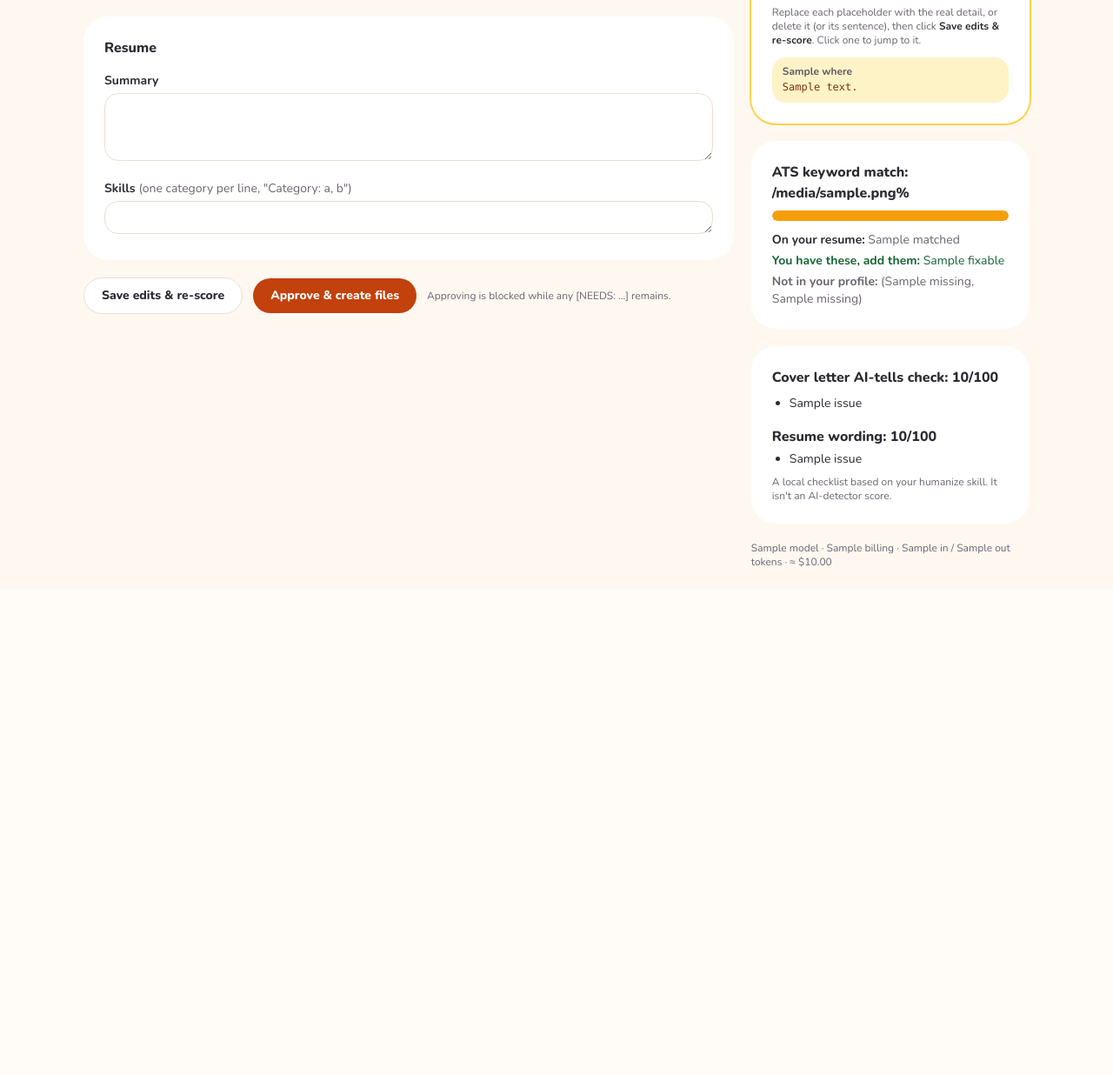
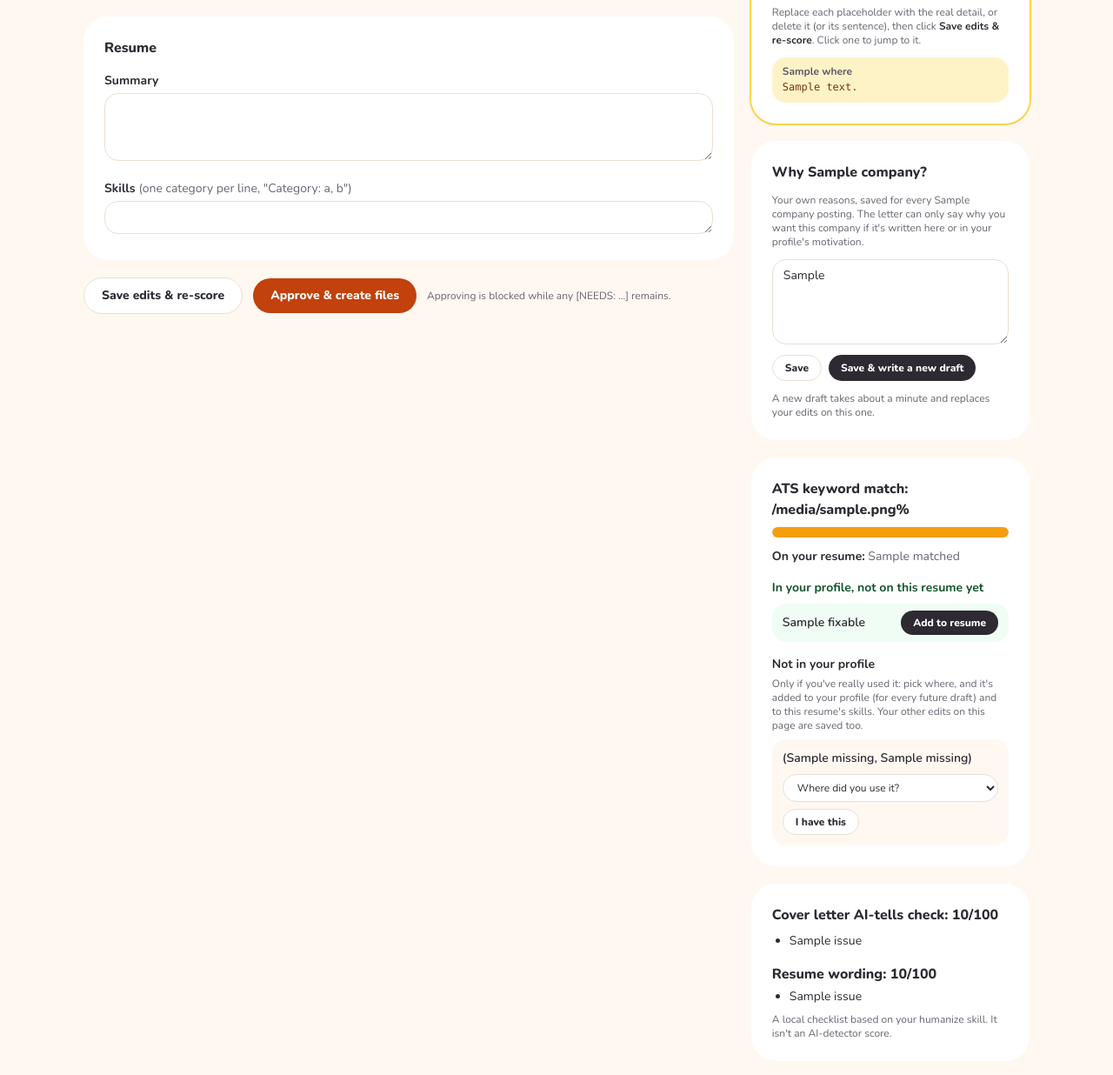
Before and after one commit to MichaelLauSheridan/jobapp, a FastAPI app: template app/templates/draft.html in a window 1280 px wide. Shown: the part 821-2057 px from the top of the page at 87% size. Before the commit the page ends 1473 px from the top, so only its background shows below. Run offline with FastAPI, Linux system fonts and the light colour scheme; the template is opened without the code that fills it: most values are stand-ins (such as "Sample title", 1, 10 or a date in 2020); some libraries are stand-ins or nearby versions.

Commit message:
Let users add ATS keywords and per-company reasons from the app
- "I have this" / "Add to resume" buttons on the draft's ATS card. New
  skills are recorded with where they were used in a git-ignored
  <profile>.added.local.yaml, so master.yaml is never rewritten.
- "Why <company>?" notes saved once per company and fed to cover-letter
  and outreach prompts as an allowed source of motivation.
- Paste a job description when the board didn't provide one; the fit
  score is recalculated.
- Draft page re-scores against the current profile on every view.
- Company name aliases now match whole-word prefixes (BMO Financial
  Group = BMO = Bank of Montreal; same for TD, RBC, CIBC, Scotiabank).

Co-Authored-By: Claude Opus 5.5 <noreply@anthropic.com>

```diff
--- a/app/db.py
+++ b/app/db.py
@@ -57,6 +57,13 @@ CREATE TABLE IF NOT EXISTS outreach (
     status TEXT NOT NULL,            -- running | ready | error | sent
     data TEXT, error TEXT, created_at TEXT NOT NULL, sent_at TEXT
 );
+-- Your own reasons for wanting to work at a company, reused for every posting there.
+CREATE TABLE IF NOT EXISTS company_notes (
+    company_norm TEXT PRIMARY KEY,
+    company TEXT NOT NULL,
+    why TEXT NOT NULL,
+    updated_at TEXT NOT NULL
+);
 """
 
 # Columns added after the first release (SQLite can't add them with CREATE TABLE IF NOT EXISTS).
--- a/app/main.py
+++ b/app/main.py
@@ -12,7 +12,7 @@ from fastapi import FastAPI, Form, HTTPException, Request
 from fastapi.responses import FileResponse, HTMLResponse, RedirectResponse
 from fastapi.templating import Jinja2Templates
 
-from . import db, drafting, home, pipeline, tracker
+from . import company, db, drafting, home, pipeline, tracker
 from .config import ROOT, load_config
 
 logging.basicConfig(level=logging.INFO, format="%(asctime)s %(levelname)s %(name)s: %(message)s")
@@ -106,9 +106,33 @@ def job_detail(request: Request, job_id: int):
     return templates.TemplateResponse(request, "job.html", {
         "job": job, "links": links, "reasons": json.loads(job["score_reasons"] or "[]"),
         "statuses": STATUSES, "labels": SOURCE_LABELS, "draft": drafting.latest(job_id),
-        "tailor_cfg": load_config().get("tailor", {}),
+        "tailor_cfg": load_config().get("tailor", {}), "company_why": company.get_why(job["company"]),
         "out": __import__("app.outreach", fromlist=["latest"]).latest(job_id),
         "searches": __import__("app.outreach", fromlist=["x"]).linkedin_searches(job["company"], job["title"])})
+
+
+@app.post("/job/{job_id}/company-why")
+def save_company_why(job_id: int, why: str = Form(""), back: str = Form("")):
+    with db.session() as c:
+        job = c.execute("SELECT company FROM jobs WHERE id=?", (job_id,)).fetchone()
+    company.set_why(job["company"], why)
+    return RedirectResponse(back or f"/job/{job_id}#why", status_code=303)
+
+
+@app.post("/job/{job_id}/description")
+def save_description(job_id: int, description: str = Form(...)):
+    """Paste a posting's text when the job board didn't provide one; the fit score is redone."""
+    from types import SimpleNamespace
+
+    from .scoring import score
+
+    with db.session() as c:
+        job = dict(c.execute("SELECT * FROM jobs WHERE id=?", (job_id,)).fetchone())
+        job["description"] = description.replace("\r\n", "\n").strip()
+        pts, why = score(SimpleNamespace(**{**job, "is_remote": bool(job["is_remote"])}), load_config())
+        c.execute("UPDATE jobs SET description=?, score=?, score_reasons=? WHERE id=?",
+                  (job["description"], pts, json.dumps(why), job_id))
+    return RedirectResponse(f"/job/{job_id}", status_code=303)
 
 
 @app.post("/job/{job_id}/tailor")
@@ -127,9 +151,13 @@ def view_draft(request: Request, job_id: int, msg: str = "", err: str = ""):
     if not job or not d:
         return RedirectResponse(f"/job/{job_id}", status_code=303)
     profile = load_profile()
+    if d["draft"]:   # re-score against today's profile, so skills you just added show up right away
+        from .tailor import score
+        d["scores"] = score(d["draft"], profile)
     return templates.TemplateResponse(request, "draft.html", {
         "job": job, "d": d, "entries": profile.entries, "msg": msg, "err": err,
         "needs": drafting.located_needs(d["draft"], profile.entries) if d["draft"] else [],
+        "company_why": company.get_why(job["company"]),
         "prefill": __import__("app.prefill", fromlist=["read_status"]).read_status(d["id"]),
         "file_names": [os.path.basename(f) for f in (d["files"] or [])]})
 
@@ -139,6 +167,10 @@ async def save_draft(request: Request, draft_id: int):
     form = dict(await request.form())
     job_id = int(form.pop("job_id"))
     action = form.pop("action", "save")
+    if "company_why" in form:   # the "Why this company" box is part of the same form
+        with db.session() as c:
+            job = c.execute("SELECT company FROM jobs WHERE id=?", (job_id,)).fetchone()
+        company.set_why(job["company"], form.pop("company_why"))
     drafting.apply_edits(draft_id, form)
     if action == "approve":
         try:
@@ -147,6 +179,46 @@ async def save_draft(request: Request, draft_id: int):
             return RedirectResponse(f"/job/{job_id}/draft?err={quote(str(e))}", status_code=303)
         return RedirectResponse(f"/job/{job_id}/draft?msg={quote('Files created.')}", status_code=303)
     return RedirectResponse(f"/job/{job_id}/draft?msg={quote('Saved and re-scored.')}", status_code=303)
+
+
+@app.post("/draft/{draft_id}/company-why")
+async def draft_company_why(request: Request, draft_id: int):
+    """Save 'Why this company' from the draft page (your other edits are saved too). With
+    redraft=1, start a new draft right away so the letter can use it."""
+    form = dict(await request.form())
+    job_id = int(form.pop("job_id"))
+    why = form.pop("company_why", "")
+    redraft = form.pop("redraft", "") == "1"
+    for k in [k for k in form if k.startswith("where_")] + ["action", "add_keyword"]:
+        form.pop(k, None)
+    drafting.apply_edits(draft_id, form)
+    with db.session() as c:
+        job = c.execute("SELECT company FROM jobs WHERE id=?", (job_id,)).fetchone()
+    company.set_why(job["company"], why)
+    if redraft:
+        drafting.start(job_id)
+        return RedirectResponse(f"/job/{job_id}/draft", status_code=303)
+    return RedirectResponse(f"/job/{job_id}/draft?msg={quote('Saved your reasons for ' + job['company'] + '.')}#why",
+                            status_code=303)
+
+
+@app.post("/draft/{draft_id}/keyword")
+async def draft_keyword(request: Request, draft_id: int):
+    """'I have this' / 'Add to resume' for an ATS keyword. The buttons live inside the draft form,
+    so your unsaved edits arrive too and are saved first."""
+    form = dict(await request.form())
+    job_id = int(form.pop("job_id"))
+    keyword = form.pop("add_keyword", "")
+    where = form.pop(f"where_{keyword}", "")
+    for k in [k for k in form if k.startswith("where_")]:
+        form.pop(k)
+    form.pop("action", None)
+    drafting.apply_edits(draft_id, form)
+    try:
+        msg = drafting.add_keyword(draft_id, keyword, where)
+    except ValueError as e:
+        return RedirectResponse(f"/job/{job_id}/draft?err={quote(str(e))}#ats", status_code=303)
+    return RedirectResponse(f"/job/{job_id}/draft?msg={quote(msg)}#ats", status_code=303)
 
 
 @app.get("/draft/{draft_id}/file/{name}")
--- a/app/outreach.py
+++ b/app/outreach.py
@@ -91,7 +91,9 @@ def _user_prompt(job: dict, kind: str) -> str:
         tailored = f"\nTAILORED SUMMARY USED FOR THIS JOB: {dr.get('summary', '')}\n"
     applied = (job.get("applied_at") or "")[:10]
     desc = (job.get("description") or "")[:3000]
+    from .company import prompt_block
     return (f"CANDIDATE PROFILE\n{p.as_prompt()}\n{tailored}\n"
+            f"{prompt_block(job['company'])}"
             f"JOB\nRole: {job['title']}\nCompany: {job['company']}\nLocation: {job.get('location') or ''}\n"
             f"Applied on: {applied or 'not yet'}\n\n{desc}\n\nWrite the {kind} messages now.")
 
--- a/app/tailor.py
+++ b/app/tailor.py
@@ -64,7 +64,8 @@ ABSOLUTE RULES (truthfulness)
 - This applies to the cover letter too, including "human texture": no invented anecdotes, feelings,
   preferences, habits or backstory ("nobody gave me a template", "the part I love most", "I've
   always been fascinated"). Reasons for wanting the role may only come from MOTIVATION in the
-  profile or from a factual link between the posting and the profile; otherwise use
+  profile, the CANDIDATE'S REASONS block for this company (when given), or a factual link between
+  the posting and the profile; otherwise use
   [NEEDS: why this role/company appeals to you].
 - Use absolute dates ("October 2026"), never relative ones ("last month"), since letters get reused.
 
@@ -99,7 +100,9 @@ def build_user(job: dict, profile: Profile) -> str:
     desc = (job.get("description") or "").strip()
     if len(desc) > 9000:
         desc = desc[:9000] + "\n[posting truncated]"
+    from .company import prompt_block
     return (f"CANDIDATE PROFILE\n{profile.as_prompt()}\n\n"
+            f"{prompt_block(job['company'])}"
             f"JOB POSTING\nRole: {job['title']}\nCompany: {job['company']}\n"
             f"Location: {job.get('location') or ''}\n\n{desc or '[No description captured]'}\n\n"
             "Return the JSON object described by the schema.")
--- a/app/templates/draft.html
+++ b/app/templates/draft.html
@@ -108,13 +108,54 @@
     </div>
     {% endif %}
 
-    <div class="card">
+    <div class="card flex flex-col gap-3" id="why">
+      <h3 class="section-title">Why {{ job.company }}?</h3>
+      <p class="text-xs muted">Your own reasons, saved for every {{ job.company }} posting. The letter can only say why you want
+        this company if it's written here or in your profile's motivation.</p>
+      <label class="sr-only" for="company-why">Why {{ job.company }}</label>
+      <textarea id="company-why" name="company_why" rows="4" class="text-sm"
+        placeholder="e.g. a team, product, value or person there that genuinely interests you, and why">{{ company_why }}</textarea>
+      <div class="flex flex-wrap gap-2">
+        <button formaction="/draft/{{ d.id }}/company-why" class="btn-ghost btn-sm">Save</button>
+        <button formaction="/draft/{{ d.id }}/company-why" name="redraft" value="1" class="btn-dark btn-sm">Save &amp; write a new draft</button>
+      </div>
+      <p class="text-xs muted">A new draft takes about a minute and replaces your edits on this one.</p>
+    </div>
+
+    <div class="card" id="ats">
       <h3 class="section-title">ATS keyword match: {{ sc.ats.coverage }}%</h3>
       <div class="mt-2 h-3 overflow-hidden rounded-full bg-sand"><div class="h-3 rounded-full {{ 'bg-green-600' if sc.ats.coverage>=70 else 'bg-amber-500' }}" style="width: {{ sc.ats.coverage }}%"></div></div>
       <p class="mt-3"><b>On your resume:</b> <span class="muted">{{ sc.ats.matched|join(', ') or '—' }}</span></p>
-      {% if sc.ats.fixable %}<p class="mt-1 text-green-800"><b>You have these, add them:</b> {{ sc.ats.fixable|join(', ') }}</p>{% endif %}
+
+      {% if sc.ats.fixable %}
+      <p class="mt-4 font-bold text-green-900">In your profile, not on this resume yet</p>
+      <ul class="mt-2 flex flex-col gap-2">{% for k in sc.ats.fixable %}
+        <li class="flex items-center justify-between gap-2 rounded-2xl bg-green-50 px-3 py-2">
+          <span class="font-semibold">{{ k }}</span>
+          <button formaction="/draft/{{ d.id }}/keyword" name="add_keyword" value="{{ k }}" class="btn-dark btn-sm">Add to resume</button></li>
+      {% endfor %}</ul>
+      {% endif %}
+
       {% set gaps = sc.ats.missing|reject('in', sc.ats.fixable)|list %}
-      {% if gaps %}<p class="mt-1 muted"><b>Not in your profile:</b> {{ gaps|join(', ') }}</p>{% endif %}
+      {% if gaps %}
+      <p class="mt-4 font-bold">Not in your profile</p>
+      <p class="mt-1 text-xs muted">Only if you've really used it: pick where, and it's added to your profile (for every
+        future draft) and to this resume's skills. Your other edits on this page are saved too.</p>
+      <ul class="mt-2 flex flex-col gap-2">{% for k in gaps %}
+        <li class="rounded-2xl bg-cream p-3">
+          <div class="font-semibold">{{ k }}</div>
+          <div class="mt-2 flex flex-wrap items-center gap-2">
+            <label class="min-w-0 flex-[1_1_160px]"><span class="sr-only">Where you used {{ k }}</span>
+              <select name="where_{{ k }}" class="w-full py-1.5 text-xs">
+                <option value="">Where did you use it?</option>
+                {% for e in entries.values() %}<option value="{{ e.heading.split(' | ')[0]|truncate(60) }}">{{ e.heading|truncate(48) }}</option>{% endfor %}
+                <option value="coursework">Coursework</option>
+              </select></label>
+            <button formaction="/draft/{{ d.id }}/keyword" name="add_keyword" value="{{ k }}" class="btn-ghost btn-sm">I have this</button>
+          </div>
+        </li>
+      {% endfor %}</ul>
+      {% endif %}
     </div>
 
     <div class="card">
```
Also changed, not shown: app/company.py (added, +36 -0 lines), app/drafting.py (+44 -2 lines), app/profile.py (+44 -1 lines), app/templates/job.html (+22 -1 lines), app/text.py (+8 -3 lines), tests/test_extras.py (+66 -0 lines).
